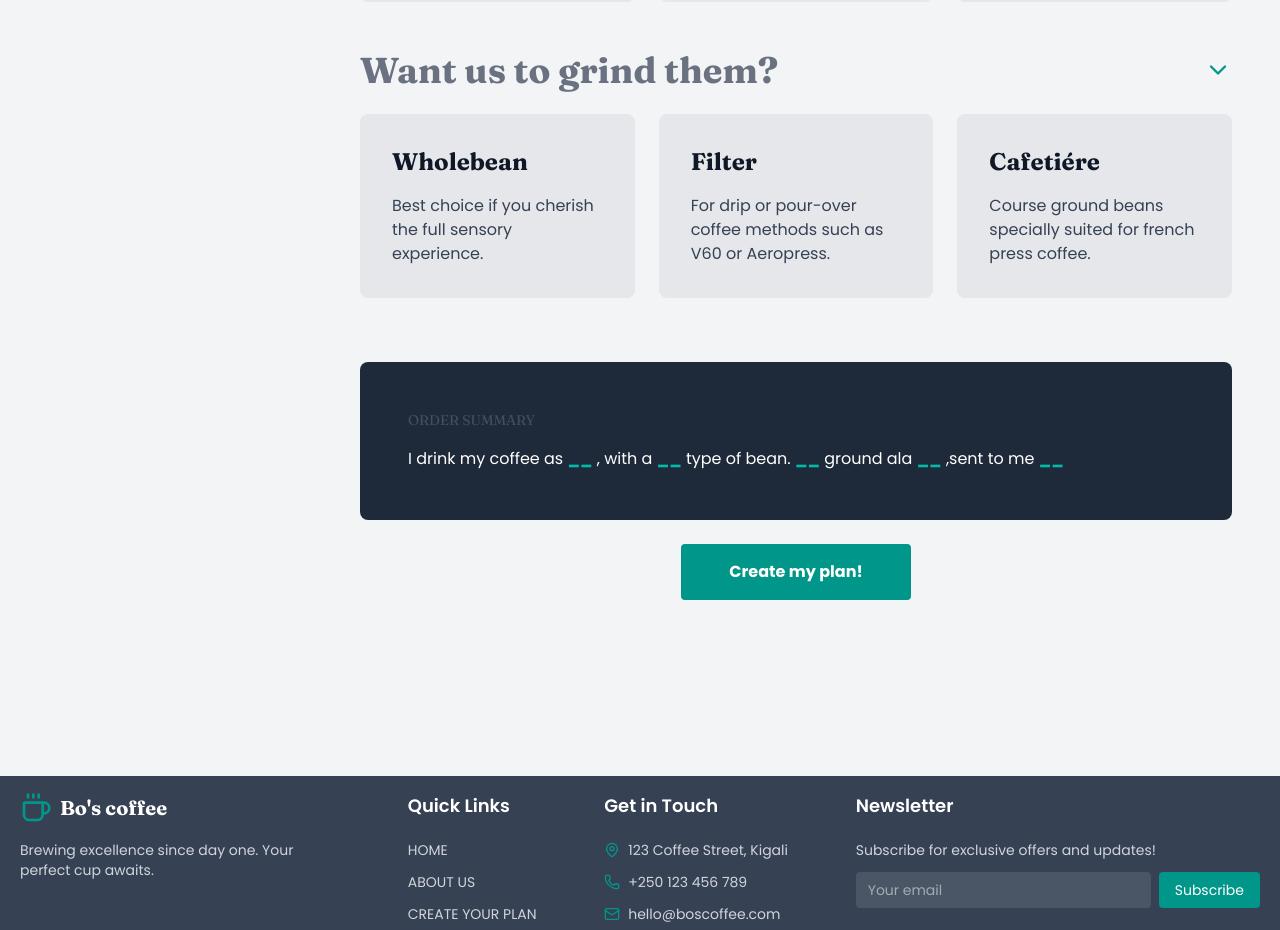
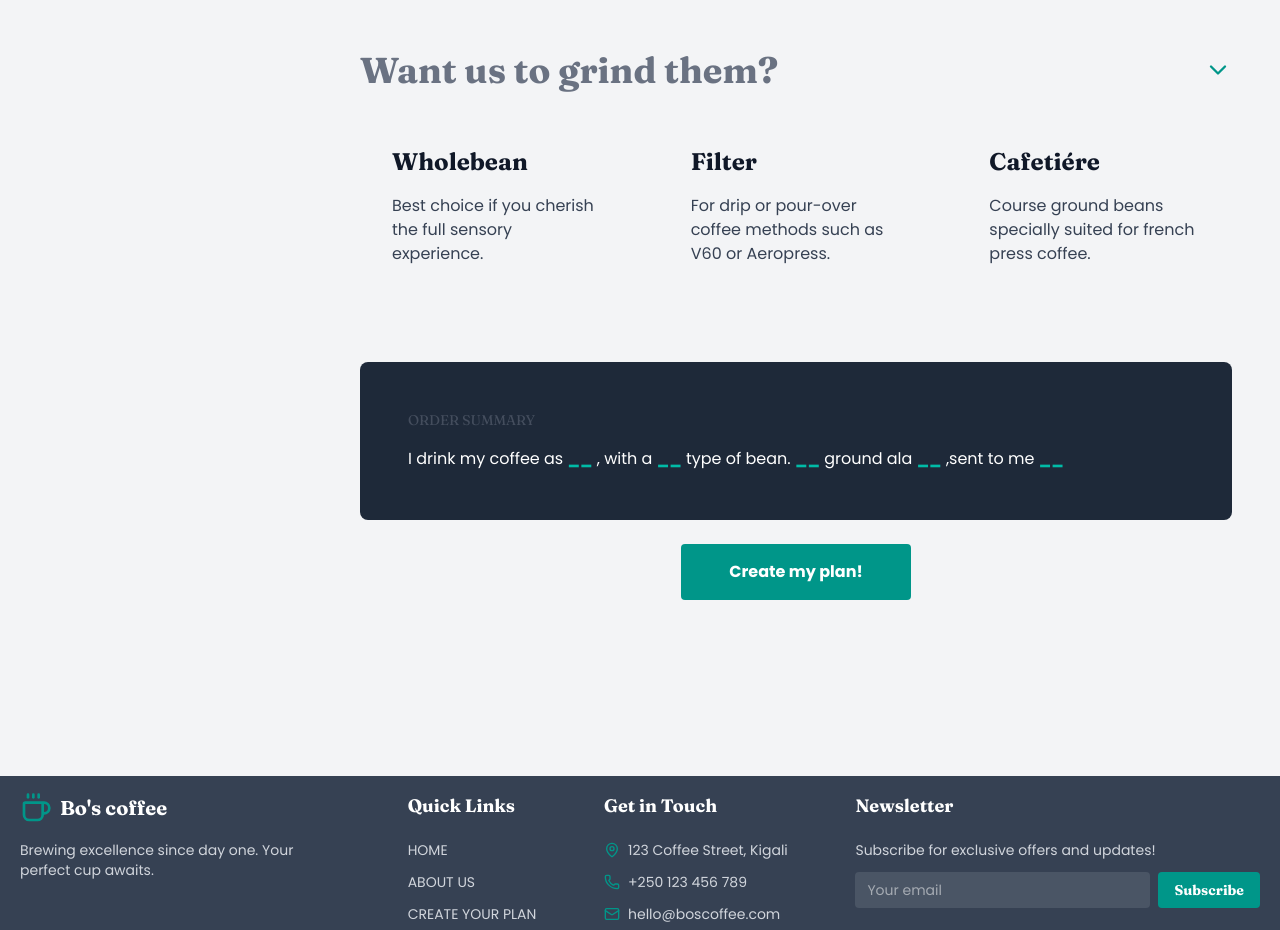
Before and after one commit to bahatibahizi209/coffee-webapp, a React (Vite) app: page /createplan in a window 1280 px wide. Shown: the part 2002-2932 px from the top of the page. Built offline with nearby package versions, Linux system fonts and the light colour scheme.

Commit message:
new updates of codes

```diff
--- a/src/assets/pages/Createplan.jsx
+++ b/src/assets/pages/Createplan.jsx
@@ -133,7 +133,7 @@ options:[
 ]
 function Createplan() {
 const [openSection,setOpenSection]=useState("preferences");
-const [sections,setSelections]=useState({
+const [selections,setSelections]=useState({
   preferences:"",
   beanType:"",
   quantity:"",
@@ -146,7 +146,12 @@ const toggleSection =(section)=>{
 const selectOption =(category,value)=>{
   setSelections({...sections,[category]:value});
 }
-
+const isComplete=
+selections.preferences &&
+selections.beanType &&
+selections.quantity &&
+selections.grindOption &&
+selections.deliveries;
   return (
     <div className="max-w-7xl mx-auto px-6 py-12">
             <section className="relative rounded-lg overflow-hidden bg-gray-700
@@ -193,7 +198,7 @@ const selectOption =(category,value)=>{
     <div className="lg:col-span-3 mb-12 lg:mb-0">
       <div className="space-y-4">
         {sidebar.map((item,index)=>(
-         <div className={`text-lg sm:text-2xl font-bold`}>
+         <div className={`text-lg sm:text-2xl font-bold ${selections[item.category] ?"text-gray-800" : "text-gray-400"}`}>
           <span className="font-fraunces text-teal-600 mr-2 sm:mr-4">{item.number}</span>
         <span className="font-fraunces text-gray-700">{item.label}</span>
         </div>
@@ -207,7 +212,7 @@ const selectOption =(category,value)=>{
       {/* use map method */}
       {accordion.map((accordionItem,index)=>(
         <div>
-        <button className="w-full flex justify-between items-center mb-4 sm:mb-6">
+        <button className="w-full flex justify-between items-center mb-4 sm:mb-6" onClick={()=>toggleSection(accordionItem.category)}>
           <h2 className="font-fraunces text-xl sm:text-4xl font-bold text-gray-500">{accordionItem.title}</h2>
           <ChevronDown className="text-teal-600" size={28}/>
         </button>
@@ -218,7 +223,9 @@ const selectOption =(category,value)=>{
           <div className={`grid grid-cols-1 sm:grid-cols-3 gap-4 sm:gap-6 transition-all duration-300`}>
             {/* use map method */}
             {accordionItem.options.map((option,index)=>(
-            <button className={`text-left p-6 sm:p-8 rounded-lg transition-all bg-gray-200 hover:bg-gray-300`}>
+            <button className={`text-left p-6 sm:p-8 rounded-lg transition-all
+            ${selections[accordionItem.category]===option.value ?"bg-gray-200":"hover:bg-gray-300"}`}
+            onClick={()=>selectOption(accordionItem.category,option.value)}>
               <h3 className="font-fraunces text-lg sm:text-2xl font-bold mb-2 sm:mb-4 text-gray-900">
               {option.substitle}
               </h3>
--- a/src/assets/pages/Footer.jsx
+++ b/src/assets/pages/Footer.jsx
@@ -19,7 +19,7 @@ function Footer() {
 
           {/* Quick Links */}
           <div className="flex flex-col gap-3">
-            <h3 className="text-white font-semibold text-lg mb-2">Quick Links</h3>
+            <h3 className="font-fraunces text-white font-semibold text-lg mb-2">Quick Links</h3>
             <Link to="/" className="text-gray-300 hover:text-teal-500 transition text-sm uppercase">Home</Link>
             <Link to="/aboutpage" className="text-gray-300 hover:text-teal-500 transition text-sm uppercase">About Us</Link>
             <Link to="/createplan" className="text-gray-300 hover:text-teal-500 transition text-sm uppercase">Create your Plan</Link>
@@ -27,7 +27,7 @@ function Footer() {
 
           {/* Contact Info */}
           <div className="flex flex-col gap-3">
-            <h3 className="text-white font-semibold text-lg mb-2">Get in Touch</h3>
+            <h3 className="font-fraunces text-white font-semibold text-lg mb-2">Get in Touch</h3>
             <div className="flex items-center gap-2 text-gray-300 text-sm">
               <MapPin size={16} className="text-teal-600" />
               <span>123 Coffee Street, Kigali</span>
@@ -44,7 +44,7 @@ function Footer() {
 
           {/* Newsletter */}
           <div className="flex flex-col gap-3">
-            <h3 className="text-white font-semibold text-lg mb-2">Newsletter</h3>
+            <h3 className="font-fraunces text-white font-semibold text-lg mb-2">Newsletter</h3>
             <p className="text-gray-300 text-sm max-w-xs">
               Subscribe for exclusive offers and updates!
             </p>
@@ -54,7 +54,8 @@ function Footer() {
                 placeholder="Your email"
                 className="px-3 py-2 bg-gray-600 text-white text-sm rounded focus:outline-none focus:ring-2 focus:ring-teal-600"
               />
-              <button className="px-4 py-2 bg-teal-600 text-white text-sm rounded hover:bg-teal-700 transition">
+              <button className="font-fraunces font-extrabold px-4 py-2 bg-teal-600 text-white text-sm rounded
+              hover:bg-teal-700 transition hover:cursor-pointer">
                 Subscribe
               </button>
             </div>
```
